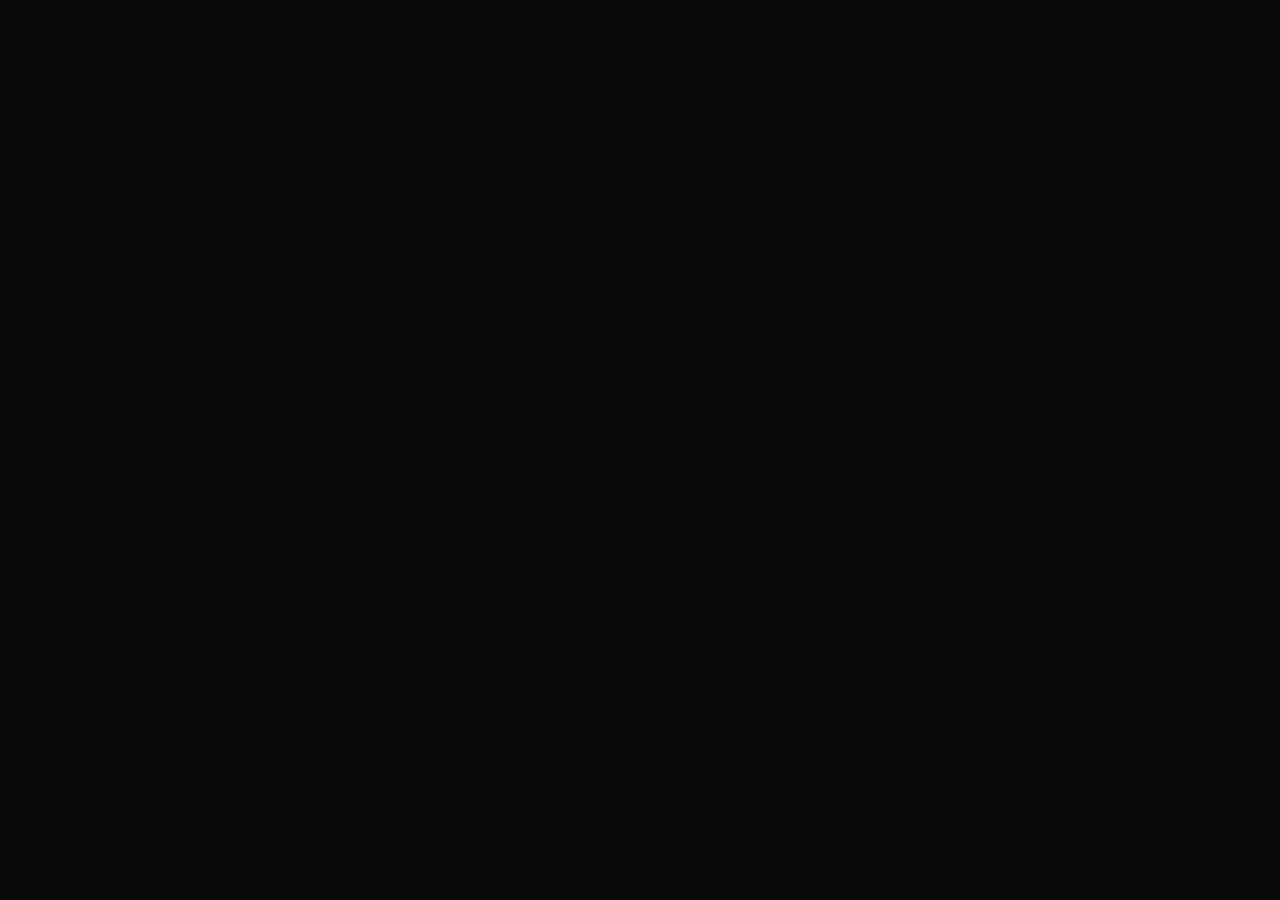
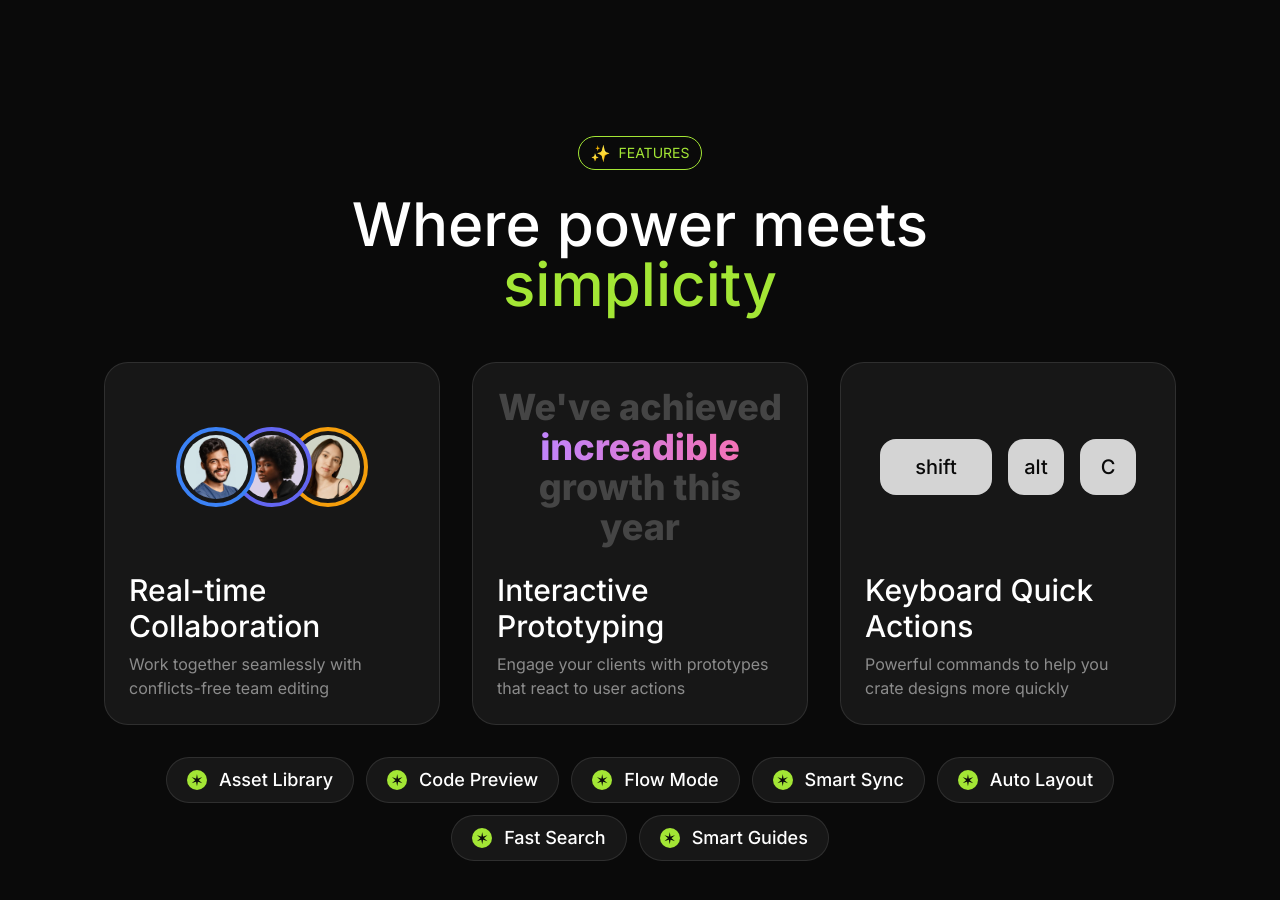
Before and after one commit to priyanshuyxdev/SaaS_landing_page, a Next.js app: page / in a window 1280 px wide. Shown: the part 2340-3240 px from the top of the page. Before the commit the page ends 2380 px from the top, so only its background shows below. Built offline with nearby package versions, Linux system fonts and the light colour scheme.

Commit message:
features section

```diff
--- a/src/app/page.tsx
+++ b/src/app/page.tsx
@@ -1,3 +1,4 @@
+import Features from "@/sections/Features";
 import Hero from "@/sections/Hero";
 import Introduction from "@/sections/Introduction";
 import LogoTicker from "@/sections/LogoTicker";
@@ -9,5 +10,6 @@ export default function Home() {
         <Hero />
         <LogoTicker />
         <Introduction />
+        <Features />
     </>
 }
--- /dev/null
+++ b/src/components/Avatar.tsx
@@ -0,0 +1,14 @@
+import { HTMLAttributes } from "react";
+import { twMerge } from "tailwind-merge";
+
+
+export default function Avatar(props: HTMLAttributes<HTMLDivElement>){
+
+    const{className, children, ...otherProps } = props;
+    return(
+        <div className={twMerge("size-20 rounded-full overflow-hidden border-4 border-blue-500 p-1 bg-neutral-900", className)}{...otherProps}>
+            {children}
+        </div>
+
+    )
+}
--- /dev/null
+++ b/src/components/FeatureCard.tsx
@@ -0,0 +1,19 @@
+import { twMerge } from "tailwind-merge";
+
+export default function FeatureCard(props: {
+    title: string;
+    description: string;
+    children?: React.ReactNode;
+    className?: string;
+}) {
+    const { title, description, children, className } = props;
+    return (
+        <div className={twMerge("bg-neutral-900 border border-white/10 p-6 rounded-3xl",className)}>
+            <div className="aspect-video">{children}</div>
+            <div>
+                <h3 className="text-3xl font-medium mt-6">{title}</h3>
+                <p className="text-white/50 mt-2">{description}</p>
+            </div>
+        </div>
+    );
+}
--- /dev/null
+++ b/src/components/Key.tsx
@@ -0,0 +1,9 @@
+import { HtmlHTMLAttributes } from "react";
+import { twMerge } from "tailwind-merge";
+
+export default function Key(props: HtmlHTMLAttributes<HTMLDivElement>){
+    const { className, children, ...otherProps } = props;
+    return(
+        <div className={twMerge("size-14 bg-neutral-300 inline-flex justify-center rounded-2xl text-xl text-neutral-950 font-medium items-center ",className)}{...otherProps}>{children}</div>
+    )
+}
--- a/src/sections/Features.tsx
+++ b/src/sections/Features.tsx
@@ -1,3 +1,12 @@
+import FeatureCard from "@/components/FeatureCard";
+import Tag from "@/components/Tag";
+import avatar1 from "@assets/images/avatar-ashwin-santiago.jpg";
+import avatar2 from "@assets/images/avatar-lula-meyers.jpg";
+import avatar3 from "@assets/images/avatar-florence-shaw.jpg";
+import Image from "next/image";
+import Avatar from "@/components/Avatar";
+import Key from "@/components/Key";
+
 const features = [
     "Asset Library",
     "Code Preview",
@@ -9,5 +18,69 @@ const features = [
 ];
 
 export default function Features() {
-    return <div>Features</div>;
+    return (
+        <section className="py-24">
+            <div className="container">
+                <div className="flex justify-center items-center">
+                    <Tag>Features</Tag>
+                </div>
+                <h2 className="text-6xl font-medium mt-6 text-center max-w-2xl mx-auto">
+                    Where power meets{" "}
+                    <span className="text-lime-400">simplicity</span>
+                </h2>
+                <div className="mt-12 grid grid-cols-1 md:grid-cols-4 lg:grid-cols-3 gap-8">
+                    <FeatureCard
+                        title="Real-time Collaboration"
+                        description="Work together seamlessly with conflicts-free team editing"
+                        className="md:col-span-2 lg:col-span-1"
+                    >
+                        <div className="aspect-video flex items-center justify-center">
+                            <Avatar className="z-40">
+                                <Image src={avatar1} alt="av1" className="rounded-full" />
+                            </Avatar>
+                            <Avatar className="-ml-6 border-indigo-500 z-30">
+                                <Image src={avatar2} alt="av2" className="rounded-full" />
+                            </Avatar>
+                            <Avatar className="-ml-6 border-amber-500">
+                                <Image src={avatar3} alt="av3" className="rounded-full" />
+                            </Avatar>
+                        </div>
+                    </FeatureCard>
+
+                    <FeatureCard
+                        title="Interactive Prototyping"
+                        description="Engage your clients with prototypes that react
+                                to user actions"
+                        className="md:col-span-2 lg:col-span-1"
+                    >
+                        <div className="aspect-video">
+                            <p className="text-4xl font-extrabold text-white/20 text-center justify-center">We've achieved <span className="bg-gradient-to-r from-purple-400 to to-pink-400 bg-clip-text text-transparent">increadible</span> growth this year</p>
+                        </div>
+                    </FeatureCard>
+
+                    <FeatureCard
+                        title="Keyboard Quick Actions"
+                        description="Powerful commands to help you crate designs more
+                                quickly"
+                        className="md:col-span-2 md:col-start-2 lg:col-span-1"
+                    >
+                        <div className="aspect-video flex items-center justify-center gap-4">
+                            <Key className="w-28">shift</Key>
+                            <Key>alt</Key>
+                            <Key>C</Key>
+                        </div>
+                    </FeatureCard>
+                </div>
+
+                <div className="mt-8 flex flex-wrap gap-3 justify-center">
+                    {features.map((feature) => (
+                        <div key={feature} className="bg-neutral-900 border border-white/10 rounded-3xl inline-flex px-3 md:px-5  py-1.5 md:py-2 gap-3 items-center">
+                            <span className="bg-lime-400 text-neutral-950 size-5 rounded-full inline-flex items-center justify-center">&#10038;</span>
+                            <span className="font-medium md:text-lg">{feature}</span>
+                        </div>
+                    ))}
+                </div>
+            </div>
+        </section>
+    );
 }
```
